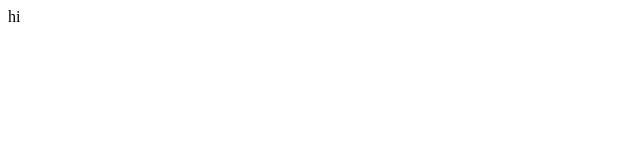
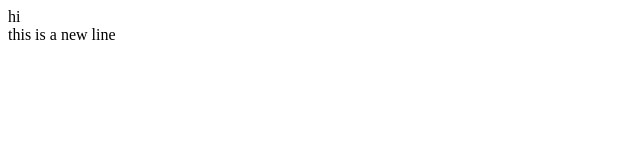
Before and after one commit to SteveLee1989/first_git_project, a plain HTML site: page explore_california/index.html in a window 1280 px wide. Shown: the full height of the page, 0-640 px from the left. Drawn offline with Linux system fonts and the light colour scheme.

Commit message:
modify index.html to test git checkout remote branches

```diff
--- a/explore_california/index.html
+++ b/explore_california/index.html
@@ -1,3 +1,4 @@
 <html>
-    hi
+    hi</br>
+    this is a new line
 </html>
```
